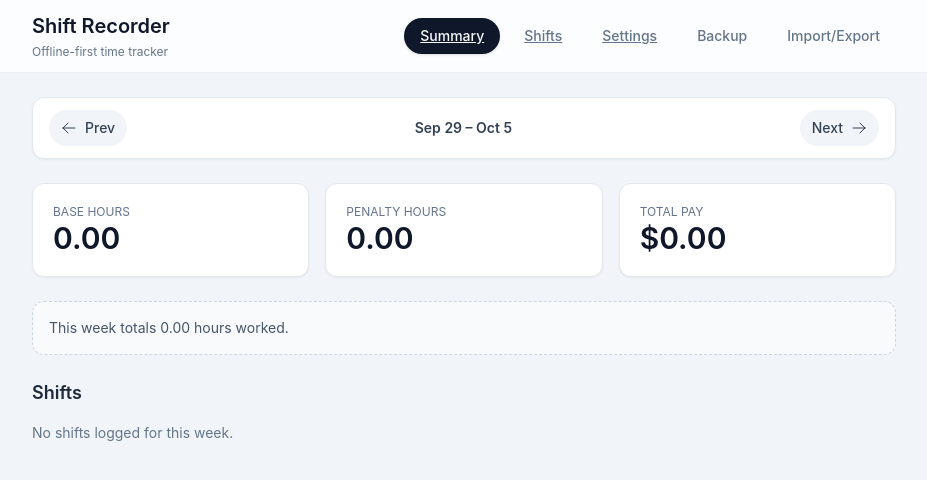
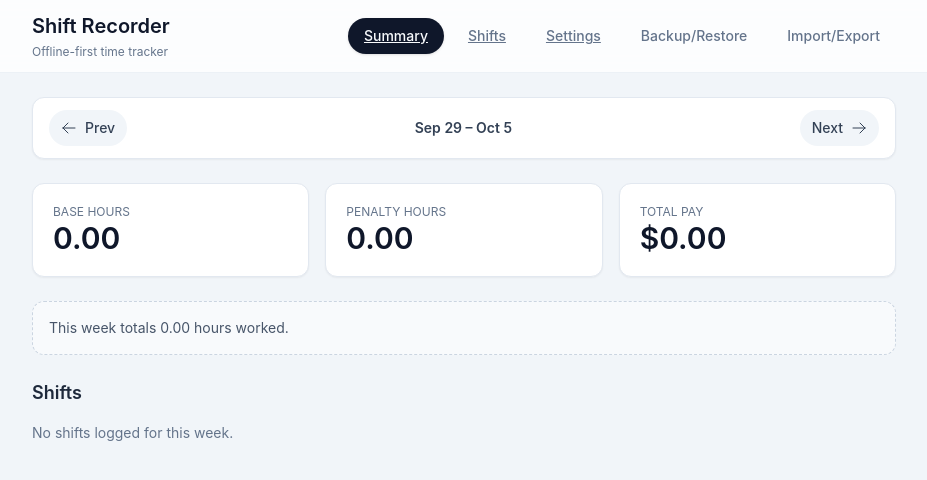
Before and after one commit to beatz174-bit/shift-recorder, a React (Vite) app: page / in a window 1280 px wide. Shown: the top 480 px of the page, without its empty margins (176-1103 px from the left). Built offline with nearby package versions, Linux system fonts and the light colour scheme.

Commit message:
Capitalize Backup/Restore menu label

```diff
--- a/src/app/App.tsx
+++ b/src/app/App.tsx
@@ -57,7 +57,7 @@ function Layout() {
               onClick={() => setBackupModalOpen(true)}
               className="px-4 py-2 text-sm font-medium text-slate-500 transition-colors hover:text-slate-900 dark:text-slate-400 dark:hover:text-slate-100"
             >
-              Backup
+              Backup/Restore
             </button>
             <button
               type="button"
```
